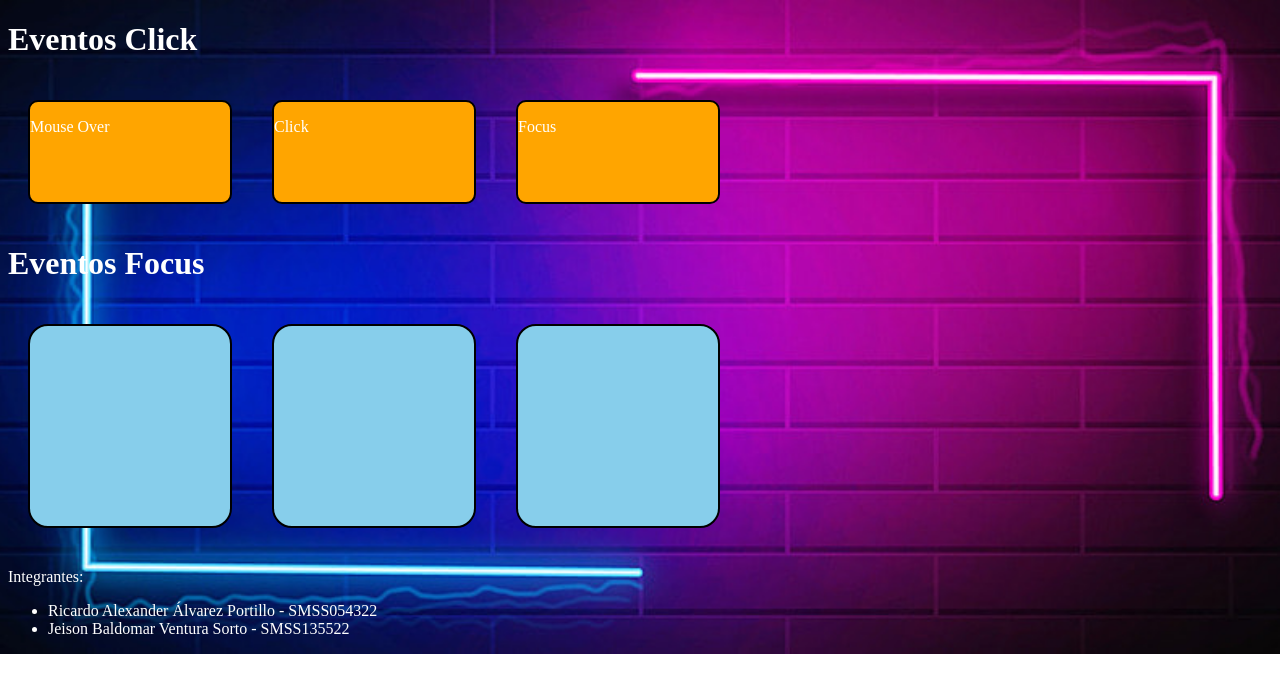
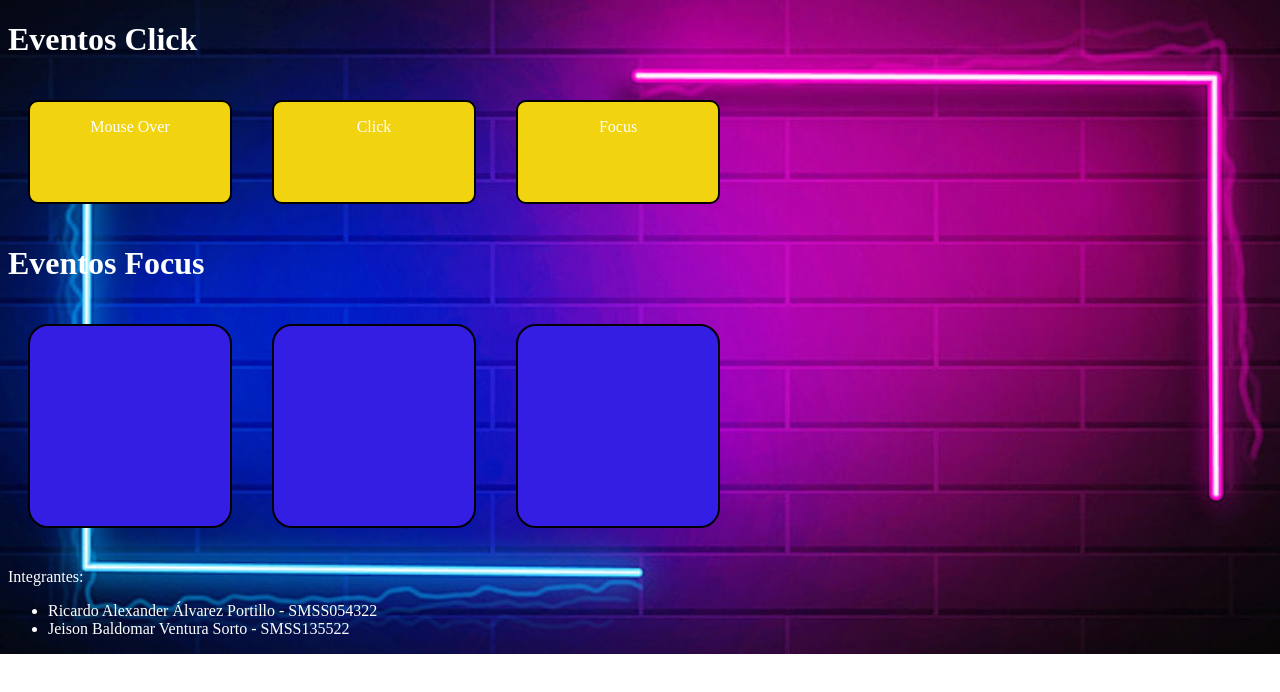
Before and after one commit to Baldomar/Practica1, a plain HTML site: page Lab2 - Computo 2/Index.html in a window 1280 px wide. Drawn offline with Linux system fonts and the light colour scheme.

Commit message:
Update Estilos.css
Finalizado

```diff
--- a/Lab2 - Computo 2/Estilos.css
+++ b/Lab2 - Computo 2/Estilos.css
@@ -15,20 +15,20 @@ body {
     height: 100px;
     margin: 20px;
     cursor: pointer;
-    border: 2px solid black;
+    border: 2px solid rgb(0, 0, 0);
     border-radius: 10px;
 }
 
 .box {
-    background-color: orange;
-    text-align: left;
+    background-color: rgb(241, 211, 16);
+    text-align: center;
     line-height: 50px;
 }
 
 .box1 {
     width: 200px;
     height: 200px;
-    background-color: skyblue;
+    background-color: rgb(53, 30, 228);
     text-align: center;
     line-height: 50px;
     border-radius: 20px;
```
